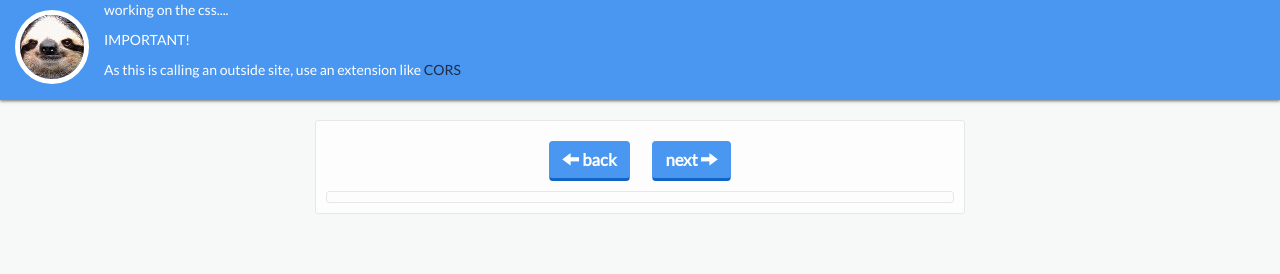
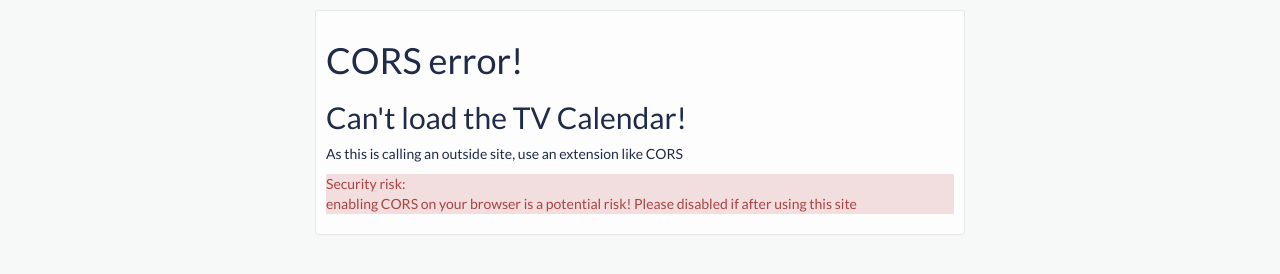
Before and after one commit to angel-git/pirate-live, a plain HTML site: page index.html in a window 1280 px wide. Drawn offline with nearby package versions, Linux system fonts and the light colour scheme; no server answers; files whose address does not match are found by name.

Commit message:
added CORS security alert

```diff
--- a/index.html
+++ b/index.html
@@ -10,25 +10,25 @@
 </head>
 <body>
 
-<header>
-    <nav class="navbar navbar-default" role="navigation">
-        <div class="container-fluid">
+<!--<header>-->
+    <!--<nav class="navbar navbar-default" role="navigation">-->
+        <!--<div class="container-fluid">-->
 
-                <a class="navbar-brand" ui-sref="home">
-                    <img src="img/sloth.jpg"/>
-                </a>
+                <!--<a class="navbar-brand" ui-sref="home">-->
+                    <!--<img src="img/sloth.jpg"/>-->
+                <!--</a>-->
 
-            <p>working on the css....</p>
-            <p>IMPORTANT!</p>
-            <p>As this is calling an outside site, use an extension like <a
-                    href="https://chrome.google.com/webstore/detail/allow-control-allow-origi/nlfbmbojpeacfghkpbjhddihlkkiljbi/support">CORS</a>
-            </p>
+            <!--<p>working on the css....</p>-->
+            <!--<p>IMPORTANT!</p>-->
+            <!--<p>As this is calling an outside site, use an extension like <a-->
+                    <!--href="https://chrome.google.com/webstore/detail/allow-control-allow-origi/nlfbmbojpeacfghkpbjhddihlkkiljbi/support">CORS</a>-->
+            <!--</p>-->
 
 
-        </div>
-    </nav>
+        <!--</div>-->
+    <!--</nav>-->
 
-</header>
+<!--</header>-->
 <!-- load home content specified in $urlRouterProvider.otherwise -->
 <div class="main-container">
     <div ui-view></div>
--- a/js/home.js
+++ b/js/home.js
@@ -33,6 +33,8 @@
             alert('something went wrong with the calendar connection: ' + response.statusCode);
             return calendarContent = '';
           }
+        }).error(function() {
+          return $scope.errorOnCall = true;
         });
       } else {
         return parseCalendar(todayFormat, success);
--- a/view/home.html
+++ b/view/home.html
@@ -1,4 +1,4 @@
-<div class="site-wrap">
+<div class="site-wrap"  ng-show="!errorOnCall">
     <div class="day-controls">
         <button class="btn btn-custom" ng-click="previousDay()">
             <span class="glyphicon glyphicon-arrow-left"></span>
@@ -57,6 +57,19 @@
 
 </div>
 
+<div ng-show="errorOnCall">
+    <div class="site-wrap">
+        <h1>CORS error!</h1>
+        <h2>Can't load the TV Calendar!</h2>
+        <p>As this is calling an outside site, use an extension like <a
+                href="https://chrome.google.com/webstore/detail/allow-control-allow-origi/nlfbmbojpeacfghkpbjhddihlkkiljbi/support">CORS</a>
+        </p>
+        <div class="bg-danger text-danger">Security risk:
+            <p>enabling CORS on your browser is a potential risk! Please disabled if after using this site</p>
+        </div>
+
+    </div>
+</div>
 <!--<aside class="torrent-list" ng-show="torrentList">-->
 <!--<button class="btn btn-default" ng-click="goBack()">go back</button>-->
 
```
Also changed, not shown: 1 other file.
